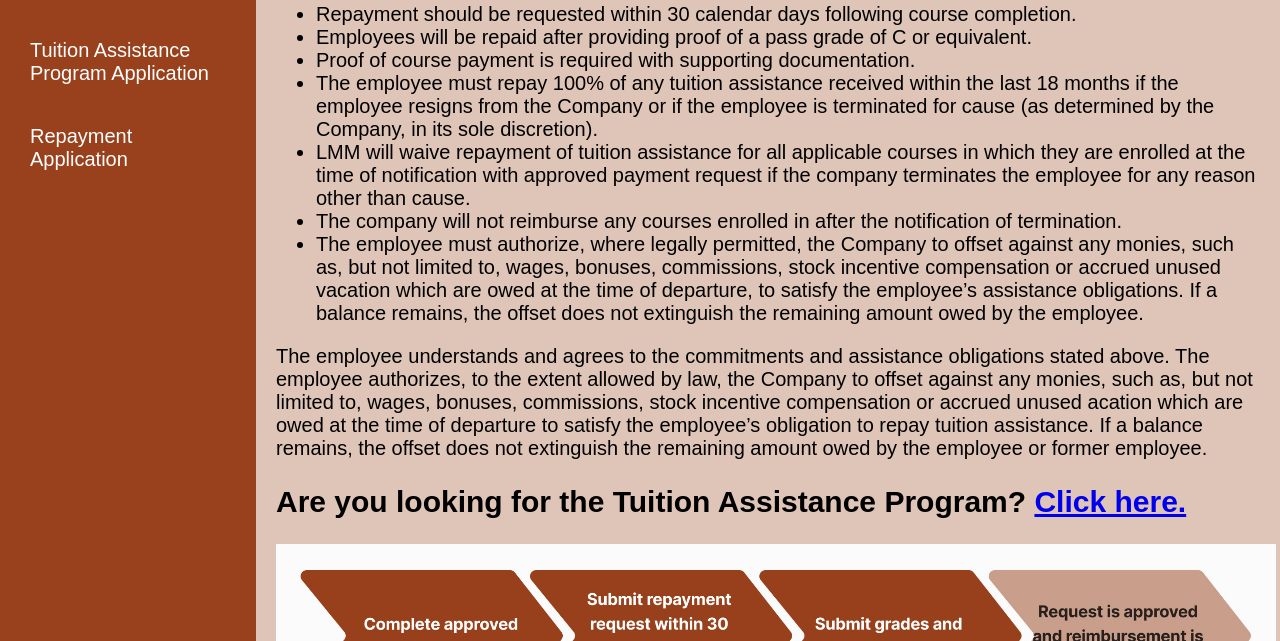
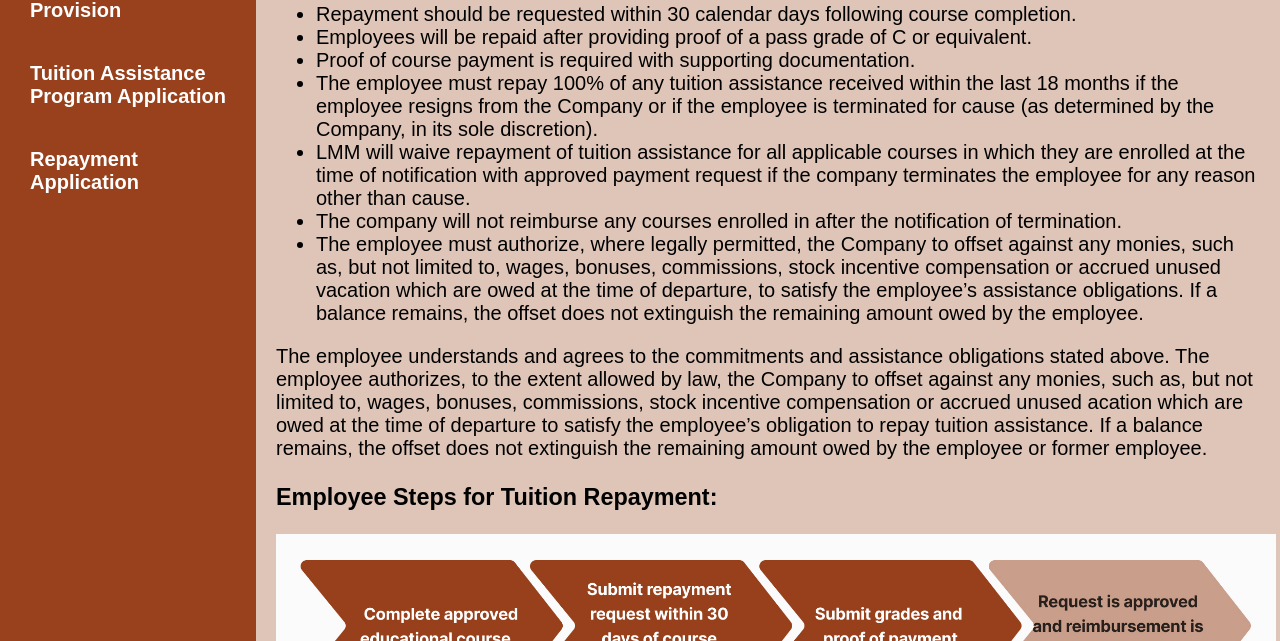
Before and after one commit to lngocta/PTW320_LMM, a plain HTML site: page repayment.html in a window 1280 px wide. Shown: the part 311-952 px from the top of the page. Drawn offline with Linux system fonts and the light colour scheme.

```diff
--- a/repayment.html
+++ b/repayment.html
@@ -64,8 +64,10 @@
             the employee’s obligation to repay tuition assistance. If a
             balance remains, the offset does not extinguish the remaining
             amount owed by the employee or former employee.</p>
-        <h2> Are you looking for the Tuition Assistance Program? <a href="tappolicy.html" target="_blank">Click here.</a></h2>
+
+    <h3>Employee Steps for Tuition Repayment: </h3>
     <img src="repaymentworkflow.jpg" alt="repayment workflow" style="width: 1000px; height: auto;">
+    <h2> Are you looking for the Tuition Assistance Program? <a href="tappolicy.html" target="_blank">Click here.</a></h2>
     </main>
 
 </body>
--- a/styles.css
+++ b/styles.css
@@ -15,6 +15,7 @@ nav {
     color: #fff;
     box-sizing: border-box;
     transition: width 0.5s;
+    font-weight: bold;
 }
 
 nav a {
```
Also changed, not shown: index.html (+1 -1 lines).
